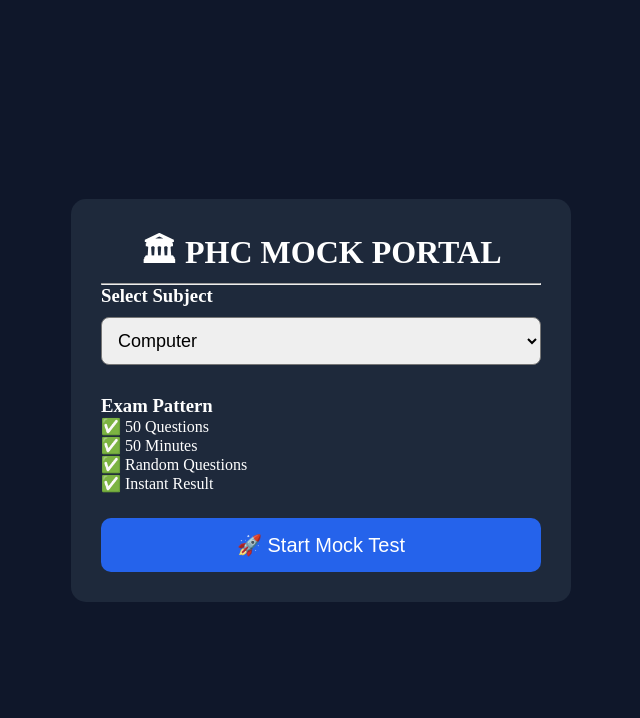
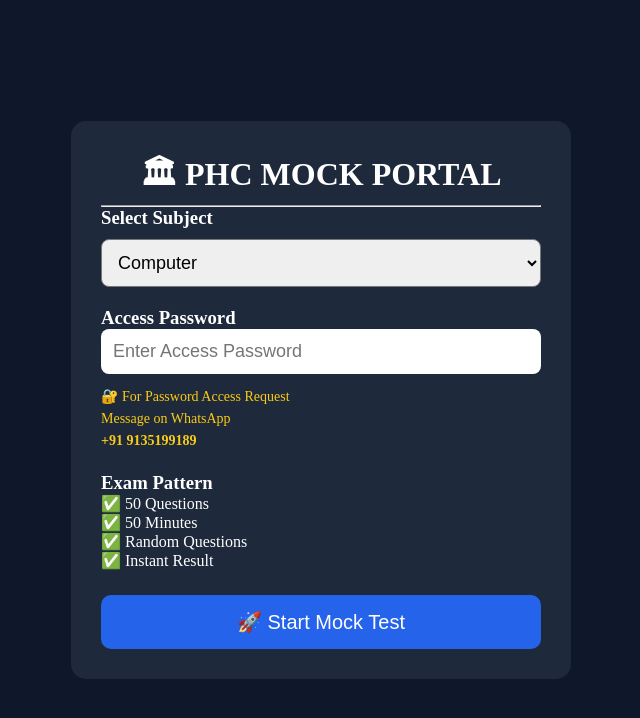
Before and after one commit to wzmarketinga-blip/rutmocktest, a React (Vite) app: page / in a window 1280 px wide. Shown: the top 718 px of the page, without its empty margins (319-959 px from the left). Built offline with nearby package versions, Linux system fonts and the light colour scheme.

Commit message:
Added password protection

```diff
--- a/src/pages/Home.jsx
+++ b/src/pages/Home.jsx
@@ -5,13 +5,30 @@ function Home() {
   const navigate = useNavigate();
 
   const [subject, setSubject] = useState("Computer");
+  const [password, setPassword] = useState("");
 
-  const startMock = () => {
-    navigate("/mock", {
-      state: {
-        subject,
-      },
-    });
+  const PASSWORD_API =
+  "https://script.googleusercontent.com/macros/echo?user_content_key=AUkAhnSaT5jhbOl9jHBrJoBE_YMlVairz-XHfCM95VjDXgHHPfpuYc9yXSml9TmkCFx2zxQYnJNsRhZFKTZoa853qdTCmXBzNrYh6fepxE8hb6xKtJVkY2fSGvuAWONRSSwLGQ3FcrX2ms0kmkryTptKO49T--OQPTV-oaicaBf_6vdNdMrNn2gB1QjY7Do5WTtY2Xa3nMUP_xdGM6GozhAf_QtcxAk2zPyyjjrMYSOUr5W1Y3HsRl93jFlVwG2-k1KAzFAZEiDl-QH2l68u5T8iU5x-G9Y72oGWZ_zEZpXENvGSx4LJHAY&lib=Mvo2jxYrfX3XUZ-OiYuUhmHTbuO4E8RXv";
+
+  const startMock = async () => {
+    try {
+      const res = await fetch(PASSWORD_API);
+      const data = await res.json();
+
+      if (password.trim() !== data.password) {
+        alert("❌ Wrong Access Password");
+        return;
+      }
+
+      navigate("/mock", {
+        state: {
+          subject,
+        },
+      });
+    } catch (err) {
+      alert("Password Server Error");
+      console.log(err);
+    }
   };
 
   const subjects = [
@@ -61,13 +78,44 @@ function Home() {
           }}
         >
           {subjects.map((item) => (
-            <option key={item}>
-              {item}
-            </option>
+            <option key={item}>{item}</option>
           ))}
         </select>
 
-        <div style={{ marginTop: "30px" }}>
+        <div style={{ marginTop: "20px" }}>
+          <h3>Access Password</h3>
+
+          <input
+            type="password"
+            placeholder="Enter Access Password"
+            value={password}
+            onChange={(e) => setPassword(e.target.value)}
+            style={{
+              width: "100%",
+              padding: "12px",
+              fontSize: "18px",
+              borderRadius: "8px",
+              border: "none",
+            }}
+          />
+
+          <p
+            style={{
+              marginTop: "12px",
+              color: "#facc15",
+              fontSize: "14px",
+              lineHeight: "22px",
+            }}
+          >
+            🔐 For Password Access Request
+            <br />
+            Message on WhatsApp
+            <br />
+            <b>+91 9135199189</b>
+          </p>
+        </div>
+
+        <div style={{ marginTop: "20px" }}>
           <h3>Exam Pattern</h3>
 
           <p>✅ 50 Questions</p>
```
